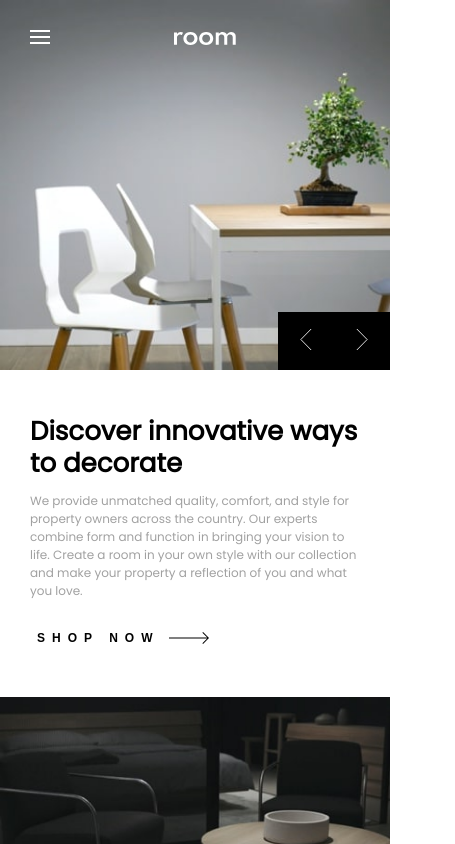
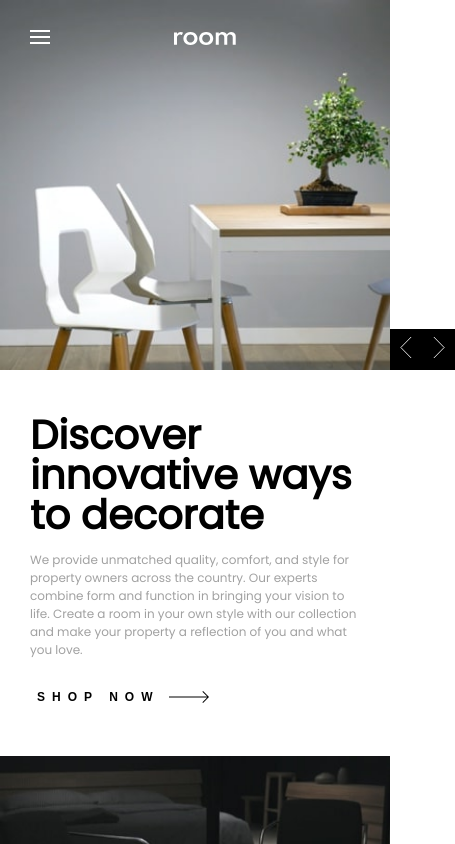
Before and after one commit to Aqib-cyber2/React-Styled-Component, a React (Create React App) app: page / in a window 390 px wide. Shown: the top 844 px of the page, 455 px wide, since content can reach past the window. Built offline with nearby package versions, Linux system fonts and the light colour scheme.

Commit message:
relative designing

```diff
--- a/public/index.html
+++ b/public/index.html
@@ -13,7 +13,7 @@
 
     <link rel="manifest" href="%PUBLIC_URL%/manifest.json" />
     <link href="https://fonts.googleapis.com/css2?family=Poppins&display=swap" rel="stylesheet">
-    <title>React App</title>
+    <title>React Appddd</title>
   </head>
   <body>
     <noscript>You need to enable JavaScript to run this app.</noscript>
--- a/src/components/Header.js
+++ b/src/components/Header.js
@@ -1,17 +1,13 @@
 import { useState, useEffect } from "react"
 import { Link } from "react-router-dom"
 
+// -----------------  React Styled Components
 import { StyledHeader, Nav, Logo} from "./styles/Header.styled"
 import { Container } from "./styles/Container.styled"
 import { Button } from "./styles/Button.styled"
 
 
 function Header() {
-  // defining states
-  let [toggle, setToggle] = useState(false);
-  let [dimension, setDimension] = useState(window.innerWidth);
-  // let [mainContent, SetmainContent] = useState()
-
   // menu links...
   let li = [
     {
@@ -68,10 +64,15 @@ function Header() {
     },
   ]
 
-  // Functions...
+
+  // defining states
+  let [toggle, setToggle] = useState(false);
+  let [dimension, setDimension] = useState(window.innerWidth);
+  let [index, setIndex] = useState(0);
+
+
+  // Functions
   function toggleNav(){ setToggle(!toggle) }
-
-  let [index, setIndex] = useState(0);
 
   function renderData(arg){
     if(arg === "next"){
@@ -87,13 +88,16 @@ function Header() {
       }
     }
   }
+  // resize event function in useEffect to call
+  function handleResize() {
+    setToggle(false); setDimension(window.innerWidth)
+    console.log("here code executed");
+  }
 
 
   //  USE EFFECTS
-  function handleResize() { setToggle(false); setDimension(window.innerWidth) }
   useEffect(() => {
     window.addEventListener('resize', handleResize)
-
     return _ => { window.removeEventListener('resize', handleResize) }
   }, [dimension])
 
@@ -152,7 +156,7 @@ function Header() {
       {/* content section */}
       <div className="content-section">
         <Container>
-          <h1> {sliderData[index].title} </h1>
+          <h1 className="title"> {sliderData[index].title} </h1>
 
           <p>
             {sliderData[index].description}
--- a/src/components/styles/AboutSection.styled.js
+++ b/src/components/styles/AboutSection.styled.js
@@ -11,7 +11,7 @@ export const AboutSection = styled.section`
 
         .img-box{
             /* width: 30%; */
-            width: 32.5%;
+            width: 30%;
         }
 
         .content-section{
--- a/src/components/styles/Header.styled.js
+++ b/src/components/styles/Header.styled.js
@@ -20,14 +20,16 @@ export const StyledHeader = styled.header`
         .button-box{
             position: absolute;
             bottom: 0;
-            right: 0;
+            right: -16.67%;
+            width: 16.67%;
 
             .btn{
                 background-color: ${(props)=> props.bg || 'hsl(0, 0%, 0%)'};
-                padding: 15px 20px;
+                padding: 10% 0;
+                width: 50%;
                 transition: background-color 200ms ease-out;
 
-                img{ width : 12px }
+                img{ width: 12px;}
 
                 &:hover{
                     background-color: hsl(0, 0%, 27%);
@@ -38,10 +40,11 @@ export const StyledHeader = styled.header`
 
     /* content section in header */
     .content-section{
-        h1{
-            font-size: 26px;
-            line-height: 2rem;
-            margin-bottom: 0.85rem;
+        .title{
+            font-size: 2.5rem;
+            font-weight: 900;
+            line-height: 1;
+            margin-bottom: 1rem;
         }
 
         p{
@@ -54,15 +57,15 @@ export const StyledHeader = styled.header`
         display: flex;
 
         .img-section{
-            width: 58.33%; padding-bottom: 31%;
+            width: 60%;
+            padding-bottom: 31%;
 
             .button-box{
-                right: -112px;
+                right: -16.67%;
             }
         }
         .content-section{
             flex: 1; padding: 0; margin: auto;
-
         }
     }
 `
```
